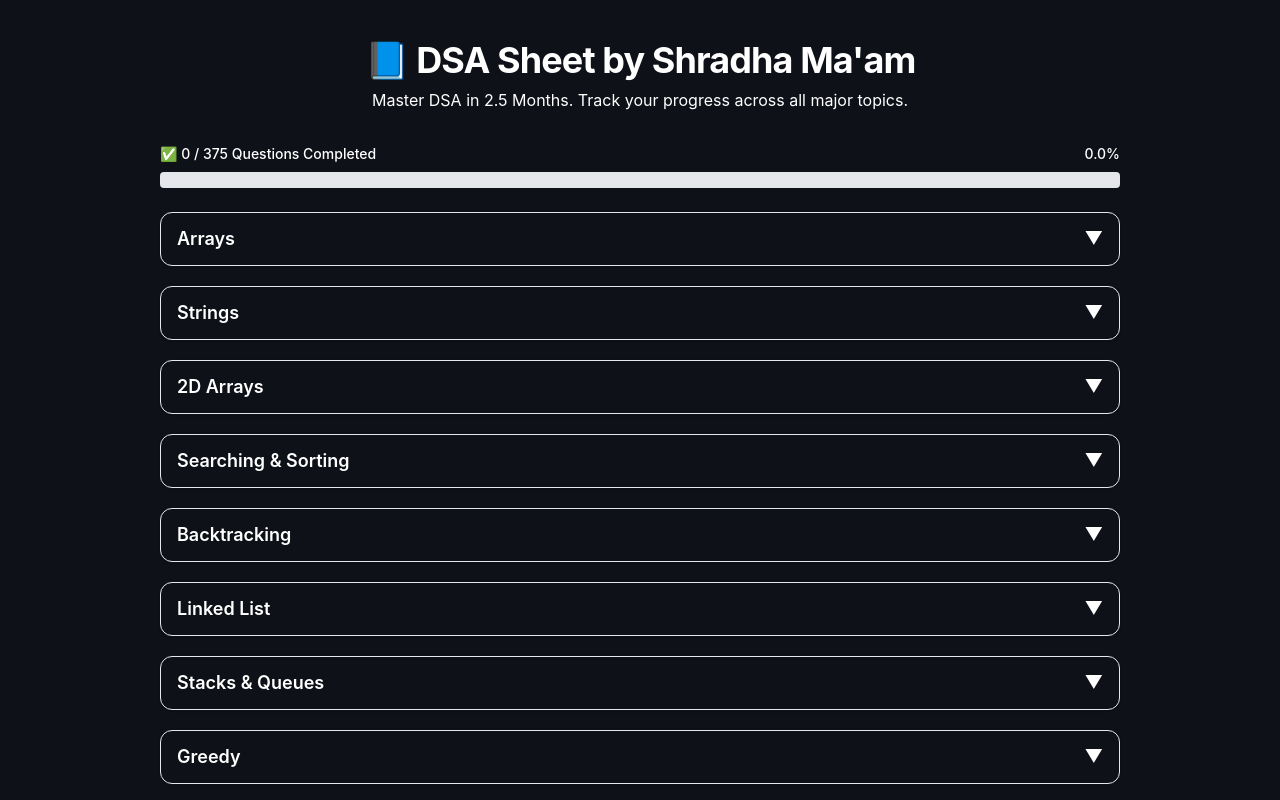
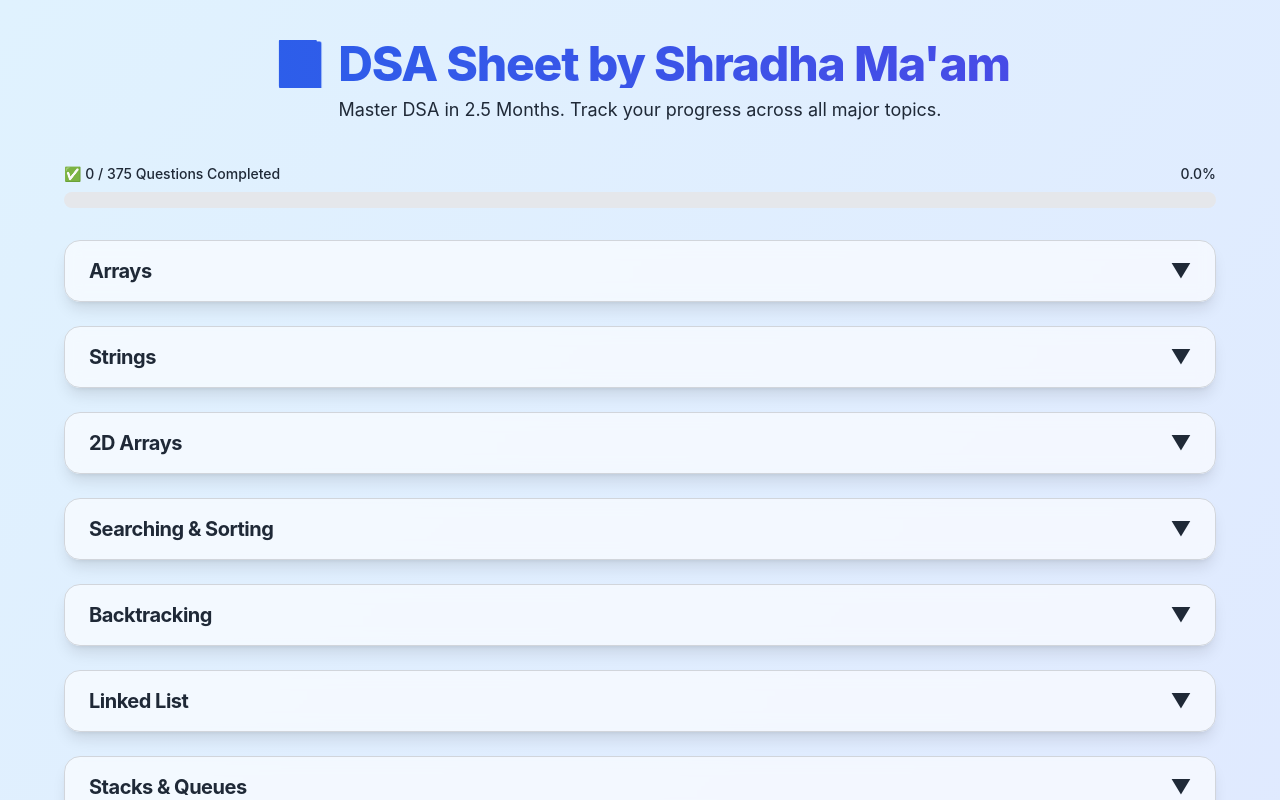
Before and after one commit to GittyBits/dsaWeb, a React (Vite) app: page / in a window 1280 px wide. Shown: the top 800 px of the page. Built offline with nearby package versions, Linux system fonts and the light colour scheme.

Commit message:
Update App.jsx

```diff
--- a/src/App.jsx
+++ b/src/App.jsx
@@ -1,7 +1,6 @@
 // App.jsx
 import React, { useState, useEffect } from "react";
 import data from "./dsa-grouped.json";
-
 
 const DifficultyBadge = ({ level }) => {
   const color = {
@@ -11,31 +10,40 @@
   }[level] || "bg-gray-300";
 
   return (
-    <span className={`text-xs font-semibold px-2 py-1 rounded-full text-white ${color}`}>{level}</span>
+    <span
+      className={`text-xs font-semibold px-2 py-1 rounded-full text-white shadow ${color}`}
+    >
+      {level}
+    </span>
   );
 };
 
 const QuestionItem = ({ question, link, difficulty, companies, remarks, solved, onToggle }) => (
-  <div className="flex flex-col sm:flex-row items-start sm:items-center justify-between gap-4 p-4 border-b hover:bg-muted/30 transition rounded-md">
+  <div className="flex flex-col sm:flex-row items-start sm:items-center justify-between gap-4 p-5 border-b border-gray-200 hover:bg-muted/40 bg-white/80 backdrop-blur transition rounded-xl shadow-sm">
     <div className="flex-1 space-y-1">
-      <a href={link} target="_blank" rel="noopener noreferrer" className="text-base font-semibold text-blue-600 hover:underline">
+      <a
+        href={link}
+        target="_blank"
+        rel="noopener noreferrer"
+        className="text-base font-semibold text-blue-700 hover:underline"
+      >
         {question}
       </a>
-      <div className="text-sm text-muted-foreground">
-        {companies.length > 0 && <span className="mr-2">🏢 {companies.join(", ")}</span>}
+      <div className="text-sm text-muted-foreground space-x-2">
+        {companies.length > 0 && <span>🏢 {companies.join(", ")}</span>}
         {remarks && <span className="italic">💡 {remarks}</span>}
       </div>
     </div>
-    <div className="flex items-center gap-3">
+    <div className="flex items-center gap-4">
       <DifficultyBadge level={difficulty} />
-      <label className="inline-flex items-center">
+      <label className="inline-flex items-center cursor-pointer">
         <input
           type="checkbox"
           checked={solved}
           onChange={onToggle}
           className="form-checkbox h-4 w-4 text-blue-600"
         />
-        <span className="ml-1 text-xs text-muted-foreground">Done</span>
+        <span className="ml-2 text-xs text-muted-foreground">Done</span>
       </label>
     </div>
   </div>
@@ -45,16 +53,16 @@
   const [open, setOpen] = useState(false);
 
   return (
-    <div className="bg-background border rounded-xl shadow mb-5">
+    <div className="bg-white/60 backdrop-blur border border-gray-300 rounded-2xl shadow-lg mb-6">
       <button
         onClick={() => setOpen(!open)}
-        className="w-full px-4 py-3 flex items-center justify-between text-left font-semibold text-lg hover:bg-secondary rounded-t-xl"
+        className="w-full px-6 py-4 flex items-center justify-between text-left font-bold text-xl tracking-tight text-gray-800 hover:bg-blue-50 rounded-t-2xl"
       >
         <span>{topic}</span>
         <span>{open ? "▲" : "▼"}</span>
       </button>
       {open && (
-        <div className="divide-y">
+        <div className="divide-y divide-gray-200">
           {questions.map((q, i) => (
             <QuestionItem
               key={`${q.question}-${i}`}
@@ -85,15 +93,18 @@
   const solved = Object.values(progress).filter(Boolean).length;
 
   return (
-    <div className="max-w-5xl mx-auto px-4 sm:px-8 py-10">
-      <header className="mb-8 text-center">
-        <h1 className="text-4xl font-bold tracking-tight mb-2">📘 DSA Sheet by Shradha Ma'am</h1>
-        <p className="text-muted-foreground text-sm sm:text-base">
+    <div className="min-h-screen bg-gradient-to-br from-sky-100 to-indigo-100 text-gray-800 px-4 py-10 sm:px-8">
+      <div className="max-w-6xl mx-auto">
+        <header className="mb-10 text-center">
+          <h1 className="text-5xl font-extrabold tracking-tight bg-clip-text text-transparent bg-gradient-to-r from-blue-600 to-indigo-600">
+            📘 DSA Sheet by Shradha Ma'am
+          </h1>
+          <p className="mt-2 text-base sm:text-lg text-muted-foreground">
             Master DSA in 2.5 Months. Track your progress across all major topics.
           </p>
         </header>
 
-      <div className="mb-6">
+        <div className="mb-8">
           <div className="flex justify-between items-center mb-2">
             <span className="text-sm font-medium text-muted-foreground">
               ✅ {solved} / {total} Questions Completed
@@ -102,13 +113,12 @@
               {(solved / total * 100).toFixed(1)}%
             </span>
           </div>
-        <div className="w-full bg-gray-200 rounded h-4">
+          <div className="w-full bg-gray-200 rounded-full h-4 overflow-hidden">
             <div
-    className="bg-blue-500 h-4 rounded"
+              className="bg-gradient-to-r from-blue-400 to-indigo-500 h-full transition-all"
               style={{ width: `${(solved / total) * 100}%` }}
             />
           </div>
-
         </div>
 
         {data.map((section) => (
@@ -121,6 +131,7 @@
           />
         ))}
       </div>
+    </div>
   );
 }
 
```
Lines whose indentation alone changed are shown as unchanged.
